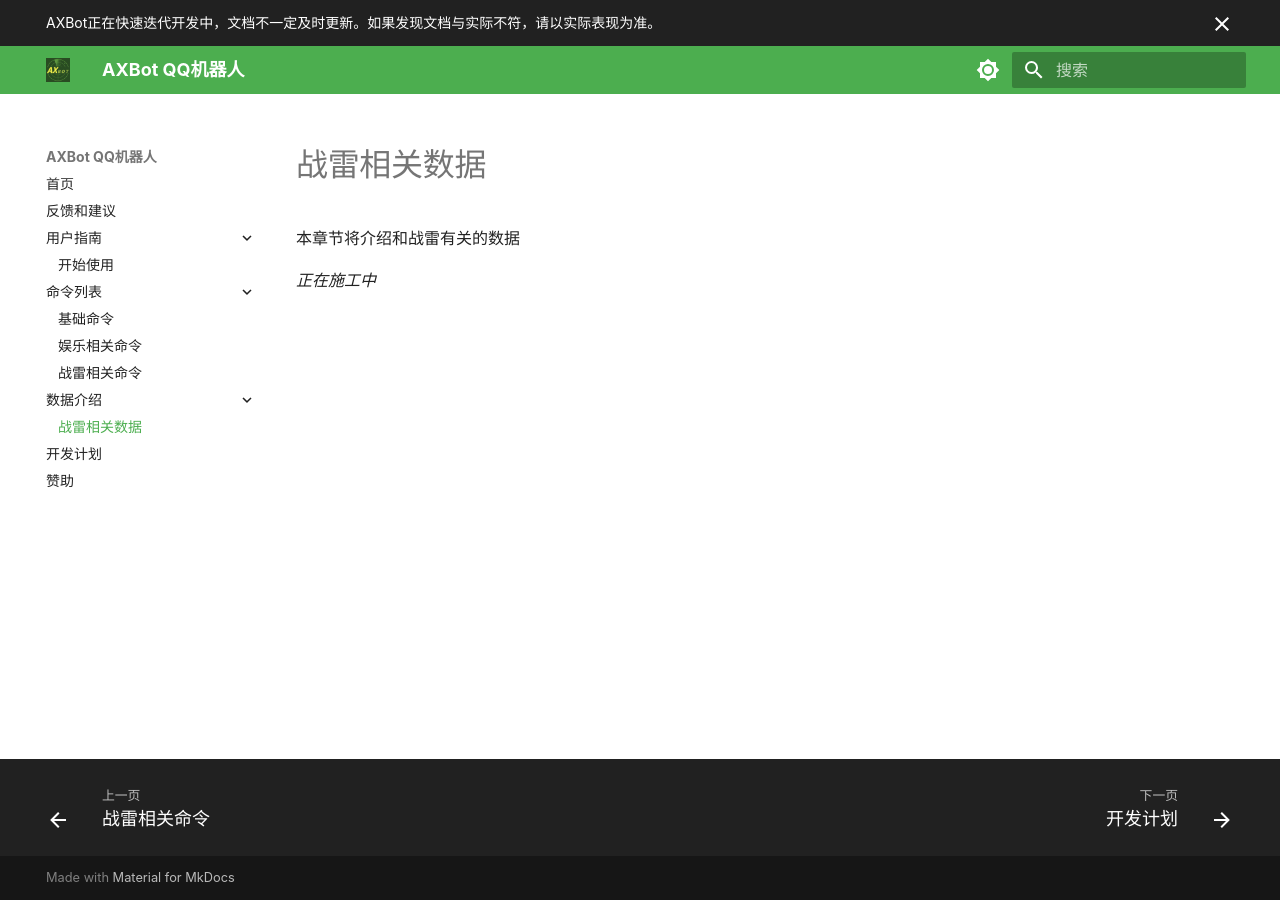
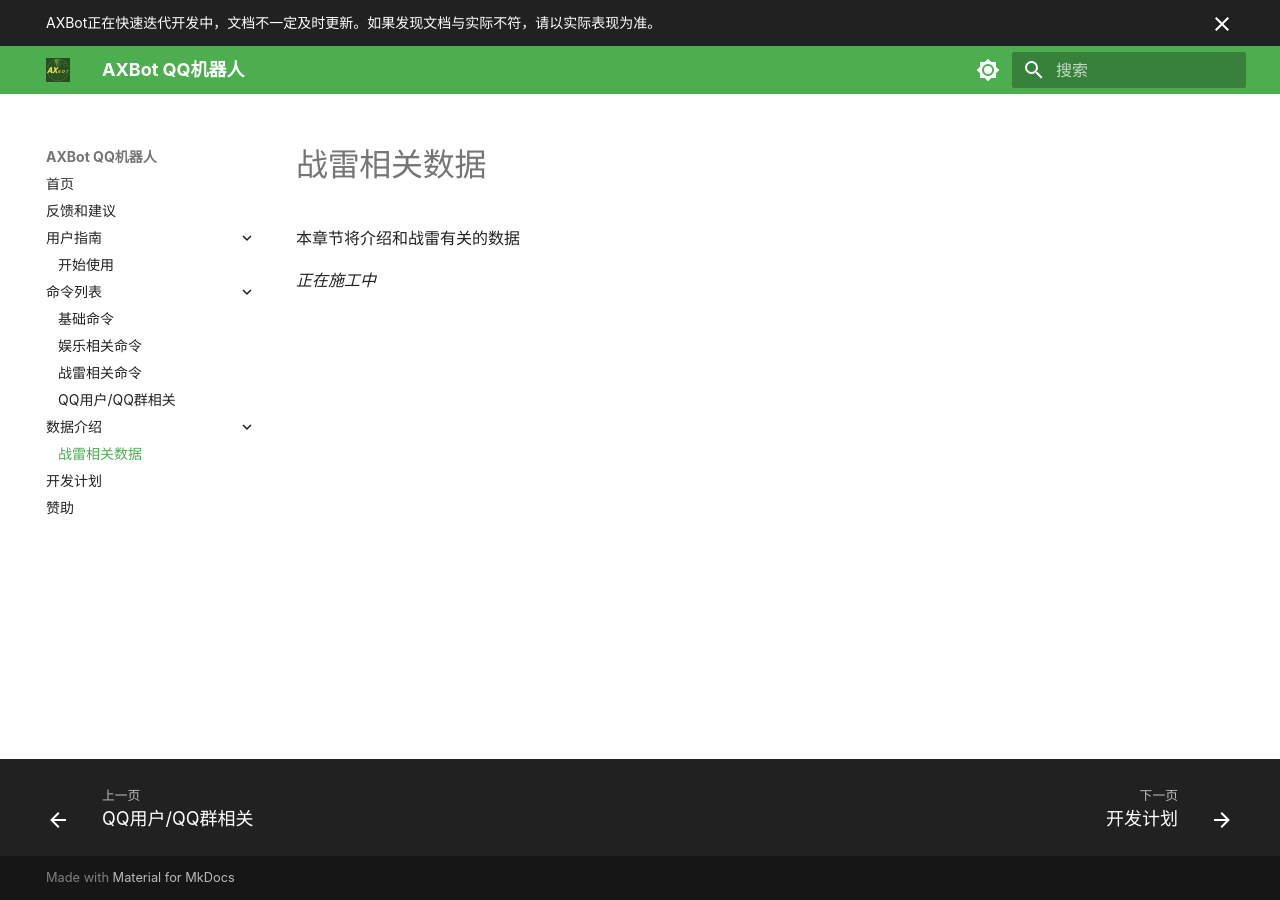
Before and after one commit to axiangcoding/axbot-qq-docs, an MkDocs documentation site: the page built from docs/data-intro/wt-data.md, in a window 1280 px wide. Built offline with MkDocs 1.6.1 and Material for MkDocs 9.7.7, drawn with Linux system fonts in a browser that asks for light colours; some of the changed lines change nothing that is shown.

Commit message:
更新文档

````diff
--- /dev/null
+++ b/docs/command-list/qq-group.md
@@ -0,0 +1,35 @@
+# QQ用户/QQ群相关
+
+## 群状态
+
+查看本群状态。返回的信息中存在`group_openid`字段，可以用来找到群。
+
+!!! tip "关于 group_openid"
+    AXBot无法得知QQ群的群号，仅能通过`group_openid`来定位群，如果你的问题和具体的群相关，请提供`group_openid`。
+
+```bash title="命令格式"
+@AXBot /群状态
+```
+
+## 用户状态
+
+查看用户状态。返回的信息中存在`user_openid`字段，可以用来找到用户。
+
+!!! tip "关于 user_openid"
+    AXBot无法得知QQ用户的QQ号，仅能通过`user_openid`来定位用户，如果你的问题和具体的用户相关，请提供`user_openid`。
+
+```bash title="命令格式"
+@AXBot /用户状态
+```
+
+## 群管理
+
+管理本群的一些功能
+
+```bash title="命令格式"
+@AXBot /群管理 <子命令> [参数2] [参数3] ...
+```
+
+目前可用的子命令有：
+
+- 开关战绩查询：可以开关本群的战绩查询功能。关闭后，本群无法使用战绩查询功能。
--- a/mkdocs.yml
+++ b/mkdocs.yml
@@ -42,6 +42,7 @@
       - command-list/base-cmd.md
       - command-list/funny-cmd.md
       - command-list/wt-cmd.md
+      - command-list/qq-group.md
   - 数据介绍:
       - data-intro/wt-data.md
   - roadmap.md
````
